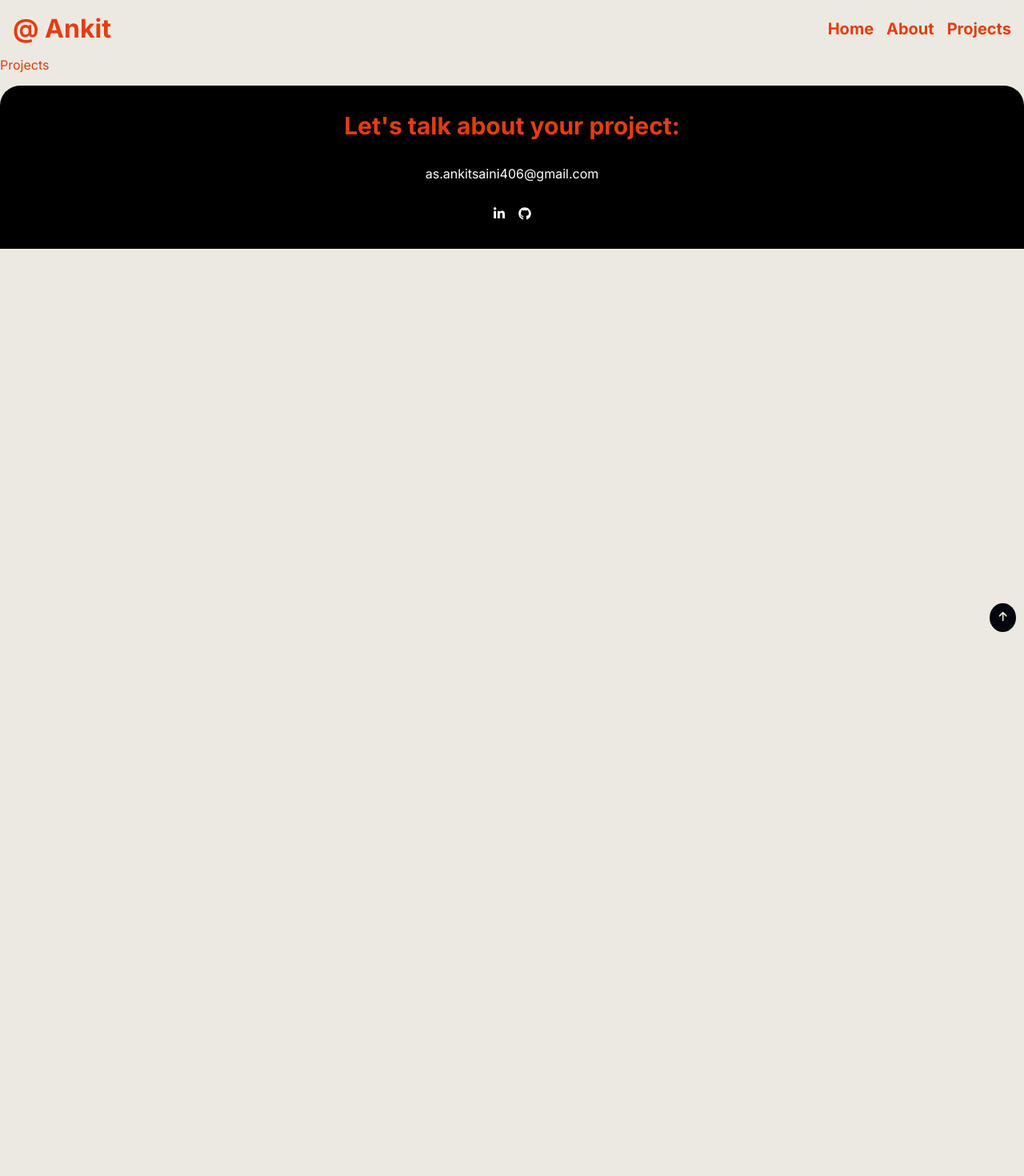
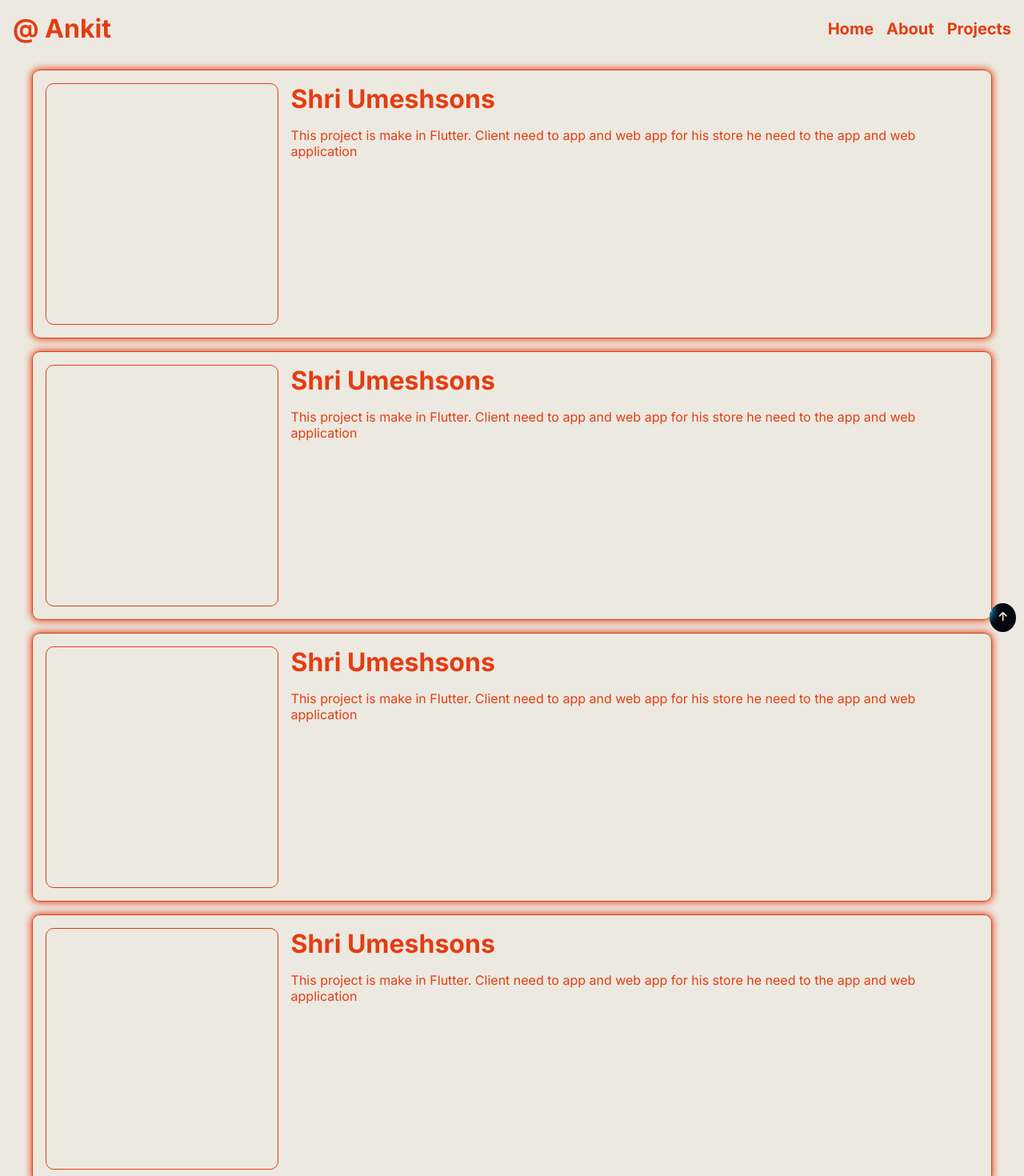
Before and after one commit to Ankitsaini406/portfolio, a Next.js app: page /projects in a window 1280 px wide. Shown: the top 1470 px of the page at 80% size. Before the commit the page ends 800 px from the top, so only its background shows below. Built offline with nearby package versions, Linux system fonts and the light colour scheme.

Commit message:
"project page"

```diff
--- a/src/app/projects/page.tsx
+++ b/src/app/projects/page.tsx
@@ -1,7 +1,52 @@
+import style from './projects.module.css'
+
 const Projects = () => {
     return (
-        <div>
-            Projects
+        <div className={style.project}>
+            <div className={style.projectbox}>
+                <div className={style.imagecontainor}>
+                    <div className={style.imagebox}>
+
+                    </div>
+                </div>
+                <div className={style.projectdetails}>
+                    <h1 className={style.projectname}>Shri Umeshsons</h1>
+                    <p className={style.projecttext}>This project is make in Flutter. Client need to app and web app for his store he need to the app and web application</p>
+                </div>
+            </div>
+            <div className={style.projectbox}>
+                <div className={style.imagecontainor}>
+                    <div className={style.imagebox}>
+
+                    </div>
+                </div>
+                <div className={style.projectdetails}>
+                    <h1 className={style.projectname}>Shri Umeshsons</h1>
+                    <p className={style.projecttext}>This project is make in Flutter. Client need to app and web app for his store he need to the app and web application</p>
+                </div>
+            </div>
+            <div className={style.projectbox}>
+                <div className={style.imagecontainor}>
+                    <div className={style.imagebox}>
+
+                    </div>
+                </div>
+                <div className={style.projectdetails}>
+                    <h1 className={style.projectname}>Shri Umeshsons</h1>
+                    <p className={style.projecttext}>This project is make in Flutter. Client need to app and web app for his store he need to the app and web application</p>
+                </div>
+            </div>
+            <div className={style.projectbox}>
+                <div className={style.imagecontainor}>
+                    <div className={style.imagebox}>
+
+                    </div>
+                </div>
+                <div className={style.projectdetails}>
+                    <h1 className={style.projectname}>Shri Umeshsons</h1>
+                    <p className={style.projecttext}>This project is make in Flutter. Client need to app and web app for his store he need to the app and web application</p>
+                </div>
+            </div>
         </div>
     )
 }
--- a/src/app/projects/projects.module.css
+++ b/src/app/projects/projects.module.css
@@ -0,0 +1,25 @@
+.project{
+    max-width: 1200px;
+    margin: 1em auto;
+}
+
+.projectbox{
+    padding: 1em;
+    border-radius: 10px;
+    border: 1px solid;
+    display: flex;
+    gap: 1em;
+    margin: 0 0 1em 0;
+    box-shadow: 0 0 10px 1px;
+}
+
+.imagecontainor{
+    width: 25%;
+    height: 300px;
+    border: 1px solid;
+    border-radius: 10px;
+}
+
+@media (width <= 770px) {
+
+}
```
